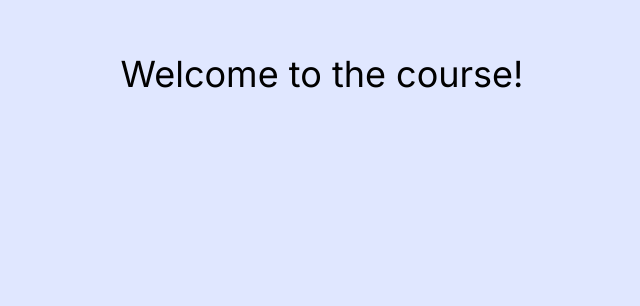
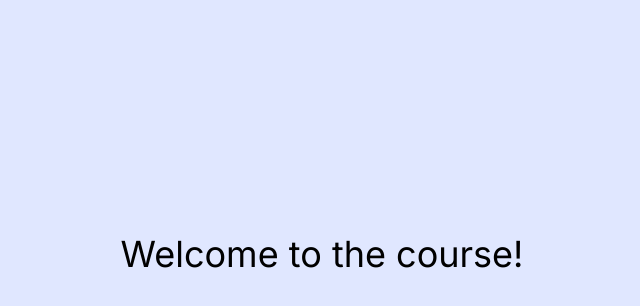
Before and after one commit to snsakib/build-nft-marketplace-dapp, a Next.js app: page / in a window 1280 px wide. Shown: the part 146-452 px from the top of the page, without its empty margins (318-958 px from the left). Built offline with nearby package versions, Linux system fonts and the light colour scheme.

Commit message:
change welcome text

```diff
--- a/app/page.js
+++ b/app/page.js
@@ -1,5 +1,5 @@
 export default function Home() {
   return (
-    <h1 className="text-center mt-[200px] text-4xl text-black">Welcome to the course!</h1>
+    <h1 className="grid h-screen place-items-center text-black text-4xl">Welcome to the course!</h1>
   );
 }
```
